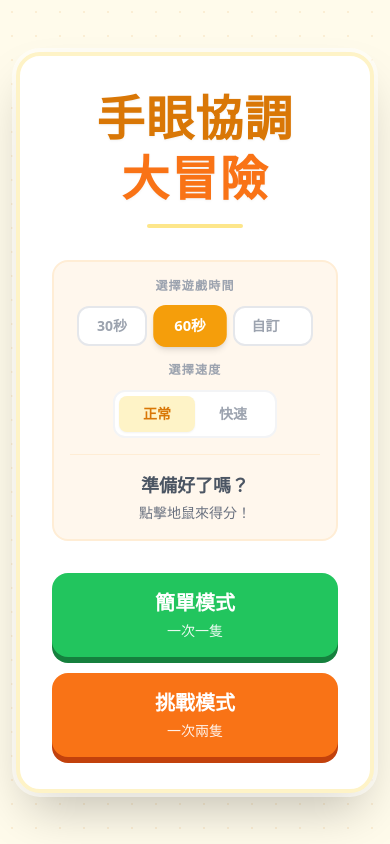
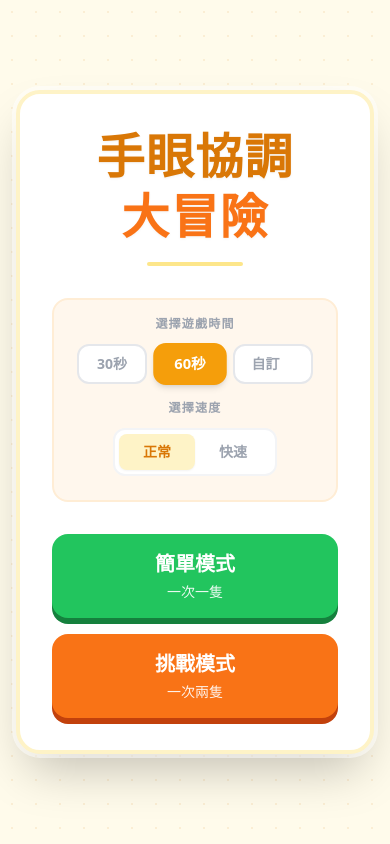
Before and after one commit to BrianWong05/whac-a-mole, a React (Vite) app: page /#/ in a window 390 px wide. Built offline with nearby package versions, Linux system fonts and the light colour scheme.

Commit message:
style: optimize mobile UX and polish home page layout

```diff
--- a/src/index.css
+++ b/src/index.css
@@ -1,6 +1,7 @@
 @tailwind base;
 @tailwind components;
 @tailwind utilities;
+
 
 @layer utilities {
   /* Prevent double-tap zoom on mobile */
@@ -9,6 +10,17 @@
   }
 }
 
+html, body, #root {
+  margin: 0;
+  padding: 0;
+  width: 100%;
+  height: 100%;
+  overflow: hidden; /* Prevent scrolling */
+  overscroll-behavior: none; /* Prevent bounce/rubber-banding */
+}
+
 body {
   @apply touch-manipulation;
+  user-select: none; /* Prevent text selection */
+  -webkit-user-select: none;
 }
--- a/src/pages/Home/index.jsx
+++ b/src/pages/Home/index.jsx
@@ -94,11 +94,6 @@ export default function Home() {
                 </button>
              </div>
            </div>
-
-           <div className="h-px w-full bg-orange-100 my-4"></div>
-
-           <p className="text-gray-600 text-lg font-bold mb-1">準備好了嗎？</p>
-           <p className="text-gray-500 text-sm">點擊地鼠來得分！</p>
         </div>
 
         <div className="flex flex-col gap-4 w-full">
```
